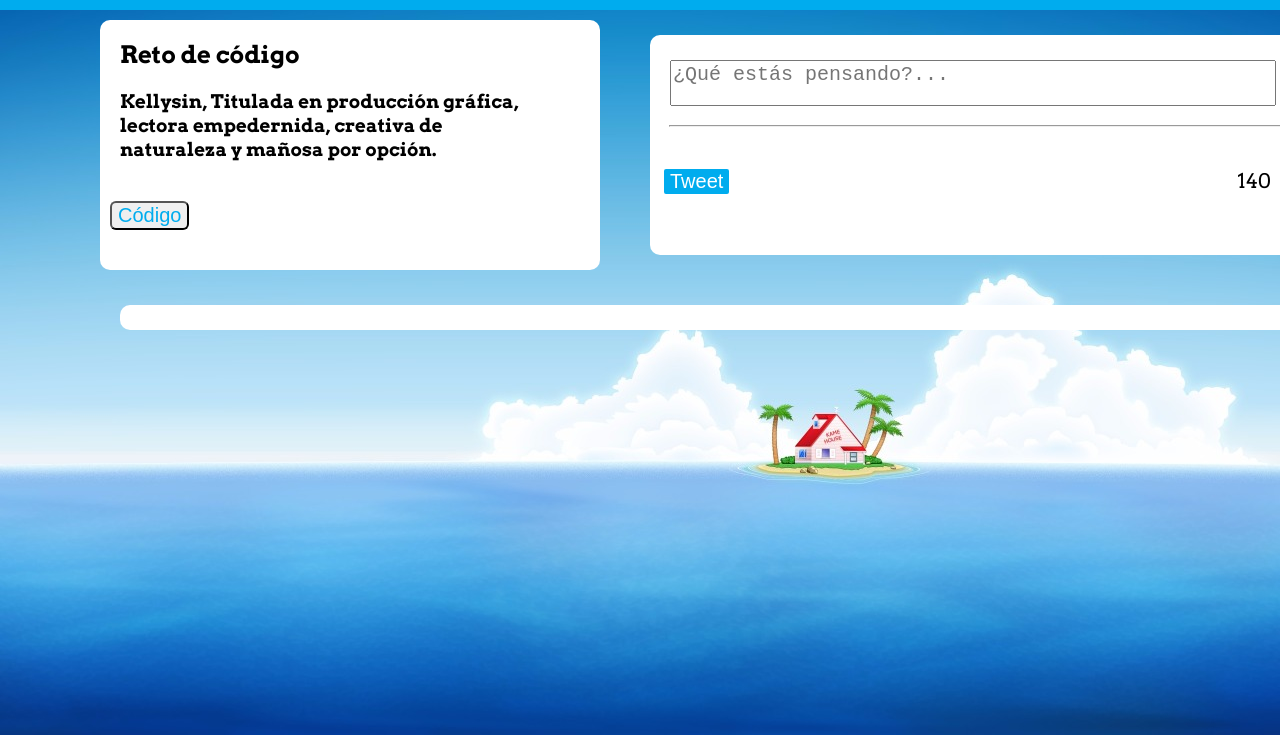
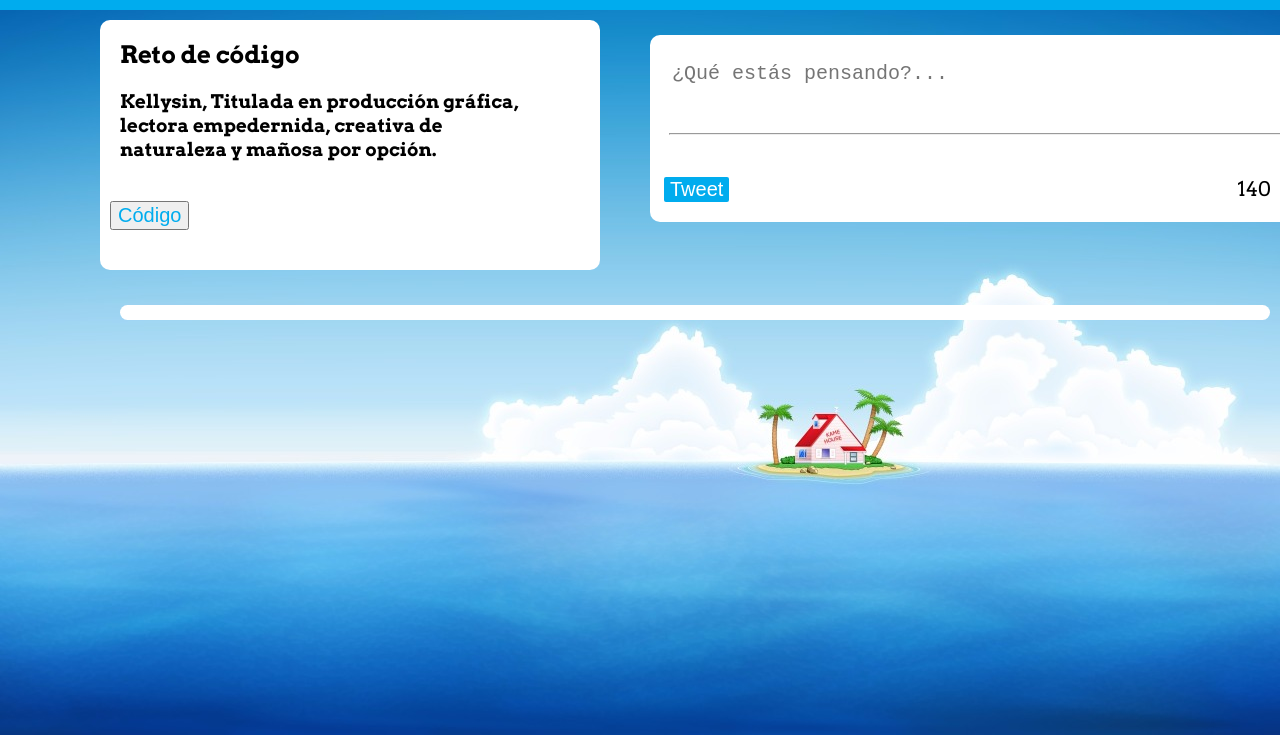
Before and after one commit to Klebuck/Twitter, a plain HTML site: page index.html in a window 1280 px wide. Both pictures are taken after a click on the button "Tweet". Shown: the part 65-800 px from the top of the page. Drawn offline with Linux system fonts and the light colour scheme.

Commit message:
No pude poner fecha ni cambiar colores de el contador, pero mi textarea si crece junto a la caja de comentarios

```diff
--- a/assets/css/twitter.css
+++ b/assets/css/twitter.css
@@ -34,7 +34,7 @@ h2{
 .código{
 
 	font-size: 20px;
-	border-radius: 6px;
+    background-color: none;
 	text-align: center;
 	color: #00acee;
 	margin-left: 10px;
@@ -60,14 +60,17 @@ h3{
 }
 
 .Cuadrocomentarios{
+
 	background-color: white;
     position: absolute;
     left: 650px;
     top: 100px;
-    height: 220px;
+    height: auto;
     width: 650px;
     border-radius: 10px;
+    display: inline-block;
 }
+
 
 .tweet{
 	background-color: #00acee;
@@ -90,23 +93,27 @@ hr{
 }
 
 textarea {
+
     resize: none;
+    border: none;
     margin-left: 20px;
     margin-top: 25px;
     width: 600px;
-    height: 40px;
+    height: 50px;
     font-size: 20px;
 }
 
 #comentariosabajo{ /*posicionamiento de la caja de tweet*/
 
- 	font-family: 'Arvo', serif;
- 	font-size: 20px;
+ 	font-family: 'Arvo', serif; /*familia de la tipografia*/
+ 	font-size: 20px; /* tamaño de la tipografia*/
  	margin-left: 1em;
     padding-top: 100px;
-    width: 1200px;
+    width: 1150px;
     padding-left: 100px;
     height: 80px;
+
+
 
 
 
@@ -115,12 +122,14 @@ textarea {
 .cajita{ /*Forma, color, largo de la caja del tweet*/
 
 	background-color: white;
-	padding-top: 25px;
+	padding-top: 15px;
     padding-left: 100px;
     border-radius: 10px;
+
 }
 
 #caracteres {
+
 	display: inline-block;
 	font-size: 20px;
 	font-family: 'Arvo', serif;
--- a/assets/js/twitter.js
+++ b/assets/js/twitter.js
@@ -1,22 +1,20 @@
-
-/*var comentarios= document.getElementById('comment');
-var boton= document.getElementById('click');
-var span= document.getElementByID('contador');
-var cajadecomentarios= document.getElementByID('newtweet');
-
-
-
-boton.addEventListener("click", function(){/* llamo a el boton + addeventlistener= que haga algo cuando hago click*/
-//creo el input y le doy atributos//
 function long(){
        var twitter= document.getElementById('comment').value;
        var contador= document.getElementById("caracteres");
        var max= 140;
        contador.innerHTML = max-twitter.length;
+
+        if(document.getElementById('caracteres').value.length >=120 ){
+        element.style.color = 'green';
+        }if(document.getElementById('caracteres').value.length >=130){
+        element.style.color = 'red';
     }
+   }{}
 
 
-function add(){
+
+
+function add(){ /*AÑADIR COMENTARIOS ABAJO*/
     var tweet= document.getElementById('comment').value;
     var contenedor= document.getElementById('comentariosabajo');
 
@@ -33,4 +31,17 @@ function add(){
    newtweet.appendChild(paragraph);
    contenedor.appendChild(newtweet);
 
+
 }
+
+var textarea = document.getElementById("comment");
+var limit = 200;
+
+comment.oninput = function() {
+ textarea.style.height = "";
+ textarea.style.height = Math.min(textarea.scrollHeight, 300) + "px";
+
+
+ var Cuadrocomentarios = document.getElementById
+
+}
```
Also changed, not shown: index.html (+1 -7 lines). Lines whose indentation alone changed are shown as unchanged.
